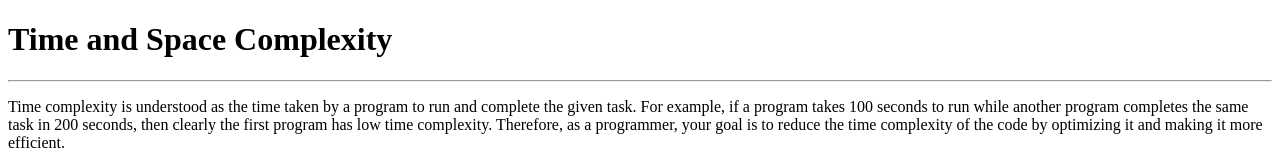
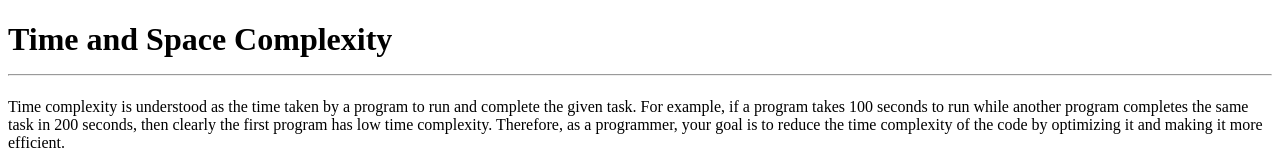
Before and after one commit to acciojob/time-and-space-complexity-abhijais210, a website: page main.html in a window 1280 px wide. Shown: the top 160 px of the page. Drawn offline with Linux system fonts and the light colour scheme.

Commit message:
created a submission

```diff
--- a/main.html
+++ b/main.html
@@ -10,15 +10,14 @@
 	<!-- the entire body must be written by student -->
     <script type="text/javascript" src="./script.js">
 </script>
-<h1>Time and Space Complexity</h1>
-	<hr>
+<h1>Time and Space Complexity<hr></h1>
 	<p>
 		Time complexity is understood as the time taken by a program to run and complete the given task. For example, if a program takes 100 seconds to run while another program completes the same task in 200 seconds, then clearly the first program has low time complexity. Therefore, as a programmer, your goal is to reduce the time complexity of the code by optimizing it and making it more efficient.
 	</p>
 	<p>
 		<b>Space Complexity:</b> Space complexity is related to the amount of memory occupied by a program. In simple terms, any program’s space complexity is calculated by the total amount of space it occupies in the computer’s memory. So when we calculate space complexity, we take into account all the inputs of the program as well as the auxiliary space used. For example, if a program takes an array of size n as input, the space complexity of the program becomes O(n).
+		<hr>
 	</p>
-	<hr>
 </body>
 
 </html>
```
